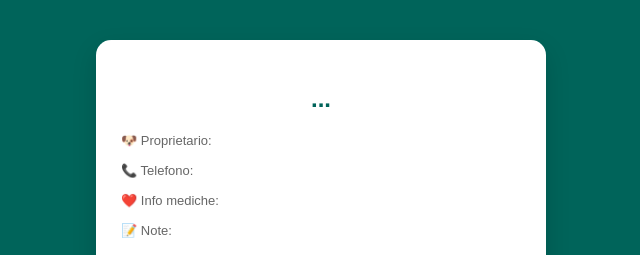
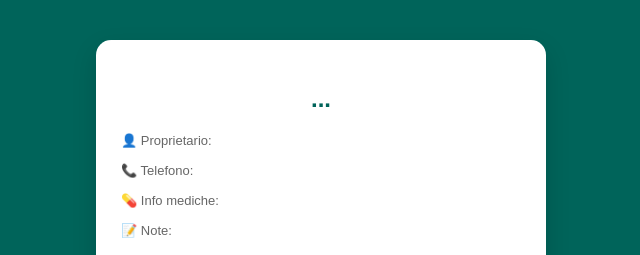
Before and after one commit to F4B10F85/kithopet-nfc, a plain HTML site: page pet.html in a window 1280 px wide. Shown: the top 255 px of the page, 319-959 px from the left. Drawn offline with Linux system fonts and the light colour scheme; no server answers.

Commit message:
Update pet.html

```diff
--- a/pet.html
+++ b/pet.html
@@ -61,13 +61,13 @@
 
   <h2 id="nomeCane">...</h2>
 
-  <p>🐶 Proprietario:</p>
+  <p>👤 Proprietario:</p>
   <span id="nomeProp"></span>
 
   <p>📞 Telefono:</p>
   <span id="telefono"></span>
 
-  <p>❤️ Info mediche:</p>
+  <p>💊 Info mediche:</p>
   <span id="mediche"></span>
 
   <p>📝 Note:</p>
```
